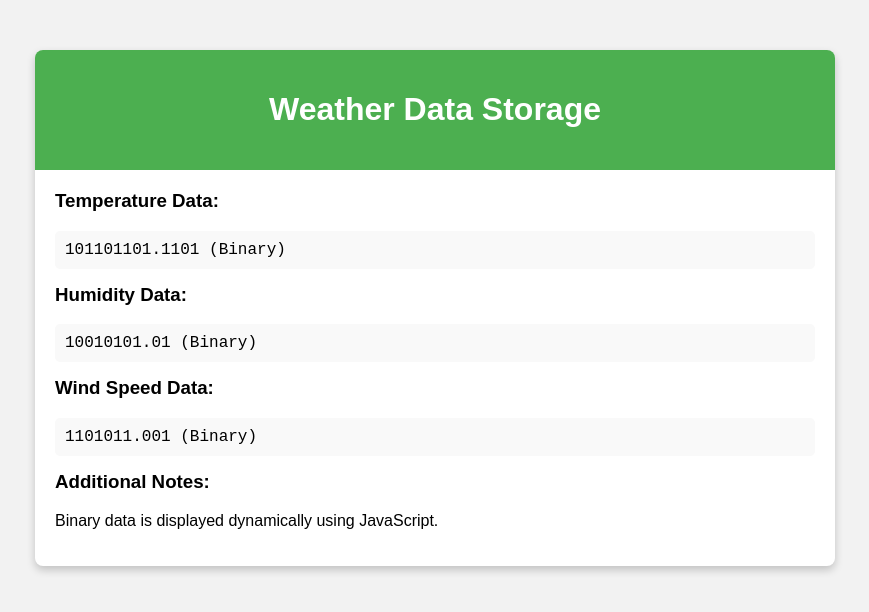
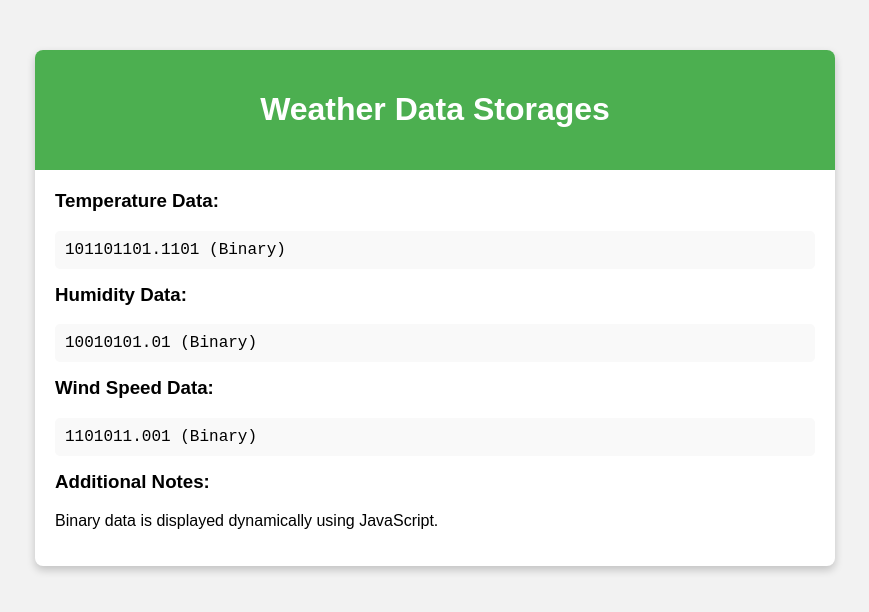
Before and after one commit to manoranjith214/Weather-predict-, a plain HTML site: page index.html in a window 1280 px wide. Shown: the whole page, without its empty margins (205-1074 px from the left). Drawn offline with Linux system fonts and the light colour scheme.

Commit message:
Update index.html

```diff
--- a/index.html
+++ b/index.html
@@ -9,7 +9,7 @@
 <body>
     <div class="container">
         <div class="header">
-            <h1>Weather Data Storage</h1>
+            <h1>Weather Data Storages</h1>
         </div>
         <div class="data">
             <h3>Temperature Data:</h3>
```
